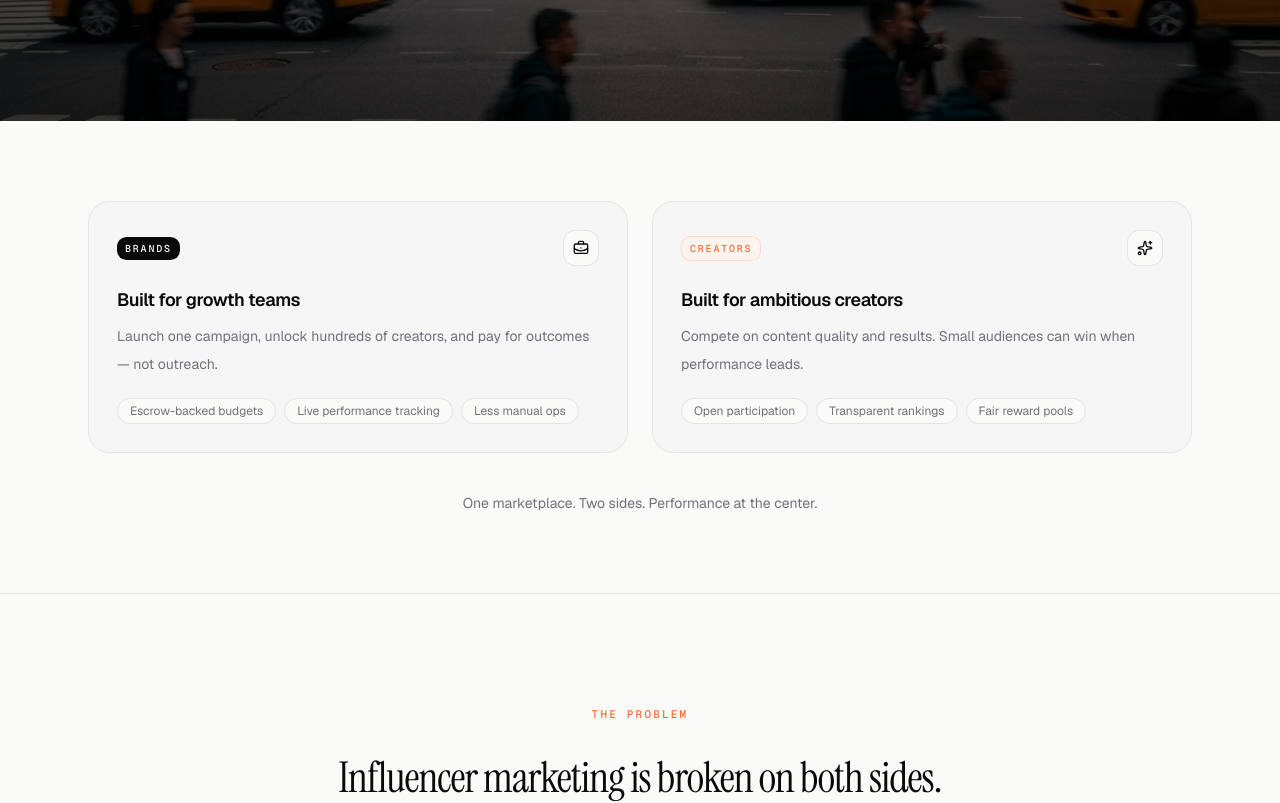
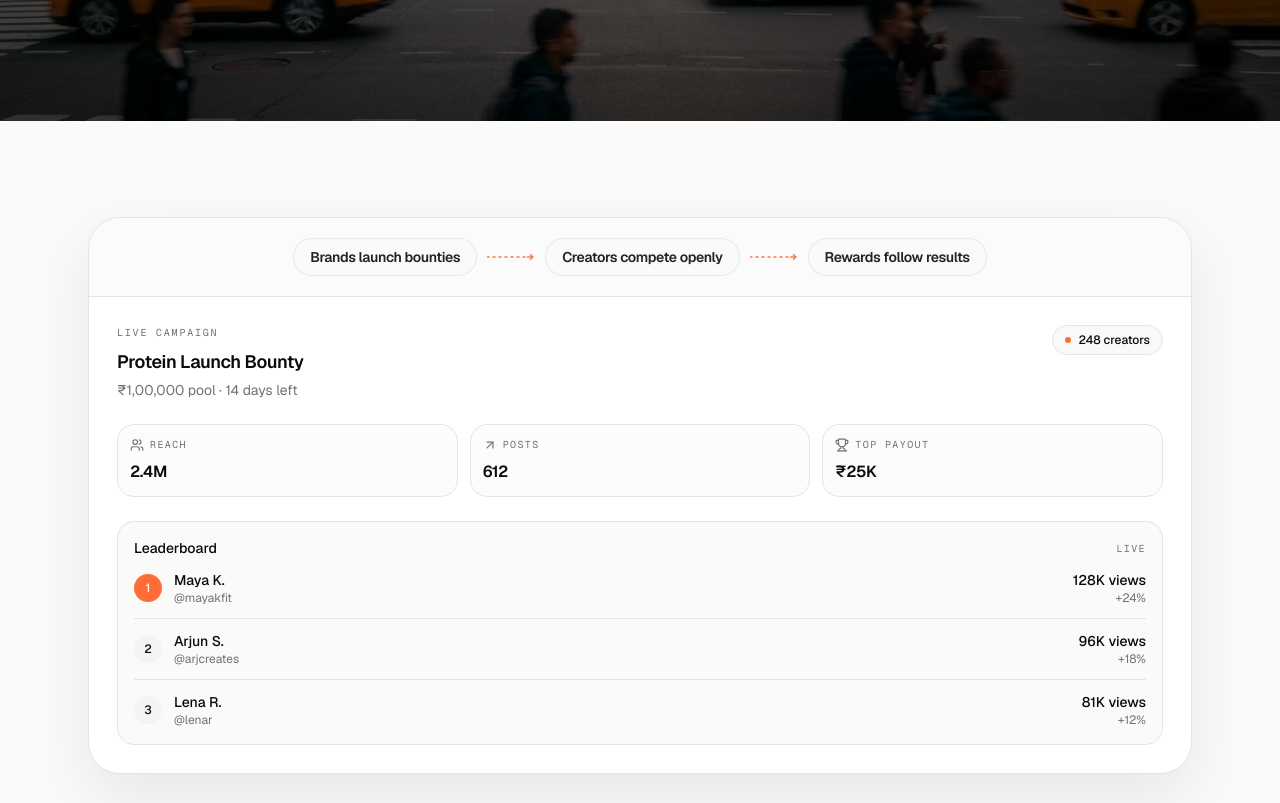
Before and after one commit to Saurav4359/Perkley-V0, a Next.js app in the folder apps/web/: page / in a window 1280 px wide. Shown: the part 687-1490 px from the top of the page. Built offline with nearby package versions, Linux system fonts and the light colour scheme; no server answers.

Commit message:
Move bounty showcase card below the hero into its own section.

```diff
--- /dev/null
+++ b/apps/web/components/landing/hero-showcase.tsx
@@ -0,0 +1,53 @@
+"use client"
+
+import { motion } from "framer-motion"
+
+import { HeroPreview } from "@/components/landing/hero-preview"
+import {
+  FlowDottedArrow,
+  MetricChip,
+  pageContainerClass,
+} from "@/components/landing/primitives"
+
+const SHOWCASE_FLOW_STEPS = [
+  "Brands launch bounties",
+  "Creators compete openly",
+  "Rewards follow results",
+] as const
+
+export function HeroShowcaseSection() {
+  return (
+    <section
+      id="showcase"
+      className="border-b border-border bg-background py-14 sm:py-20 lg:py-24"
+    >
+      <div className={pageContainerClass}>
+        <motion.div
+          initial={{ opacity: 0, y: 28 }}
+          whileInView={{ opacity: 1, y: 0 }}
+          viewport={{ once: true, margin: "-80px" }}
+          transition={{ duration: 0.7, ease: [0.22, 1, 0.36, 1] }}
+        >
+          <div className="overflow-hidden rounded-[1.75rem] border border-border bg-card shadow-[0_24px_64px_rgba(0,0,0,0.08),0_1px_0_rgba(255,255,255,0.8)_inset] sm:rounded-[2rem] dark:border-white/10 dark:shadow-[0_32px_96px_rgba(0,0,0,0.45),0_1px_0_rgba(255,255,255,0.05)_inset]">
+            <div className="flex flex-wrap items-center justify-center gap-x-2 gap-y-3 border-b border-border bg-muted/40 px-5 py-4 sm:gap-x-2.5 sm:px-7 sm:py-5 dark:bg-white/[0.03]">
+              {SHOWCASE_FLOW_STEPS.flatMap((step, index) => {
+                const chip = (
+                  <MetricChip key={step} variant="emphasis">
+                    {step}
+                  </MetricChip>
+                )
+
+                if (index === 0) return [chip]
+
+                return [<FlowDottedArrow key={`arrow-${index}`} />, chip]
+              })}
+            </div>
+            <div className="p-4 sm:p-6 lg:p-7">
+              <HeroPreview embedded />
+            </div>
+          </div>
+        </motion.div>
+      </div>
+    </section>
+  )
+}
--- a/apps/web/components/landing/landing-page.tsx
+++ b/apps/web/components/landing/landing-page.tsx
@@ -1,6 +1,7 @@
 import { AudienceStrip } from "@/components/landing/audience-strip"
 import { FaqSection } from "@/components/landing/faq"
 import { HeroSection } from "@/components/landing/hero"
+import { HeroShowcaseSection } from "@/components/landing/hero-showcase"
 import { HowItWorksSection } from "@/components/landing/how-it-works"
 import { SiteHeader } from "@/components/landing/header"
 import { ProblemSection } from "@/components/landing/problem"
@@ -12,6 +13,7 @@ export function LandingPage() {
       <SiteHeader />
       <main className="dark:border-b dark:border-white/10">
         <HeroSection />
+        <HeroShowcaseSection />
         <AudienceStrip />
         <ProblemSection />
         <HowItWorksSection />
```
